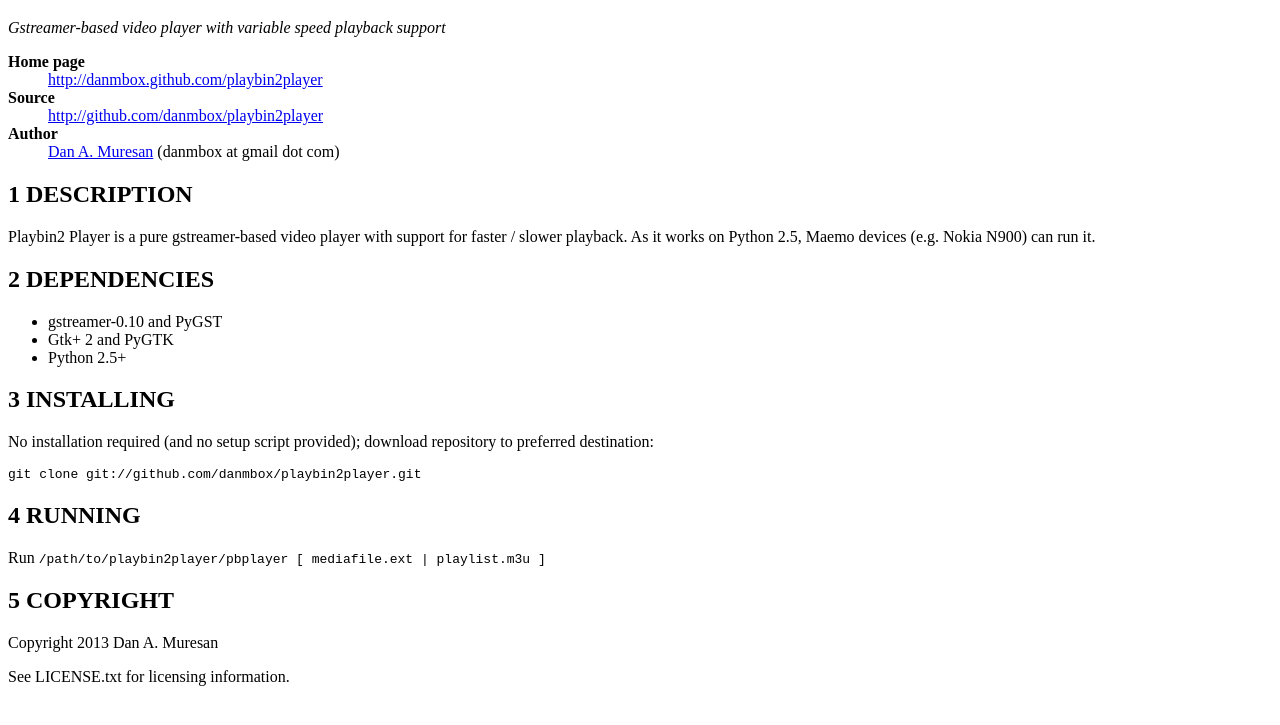
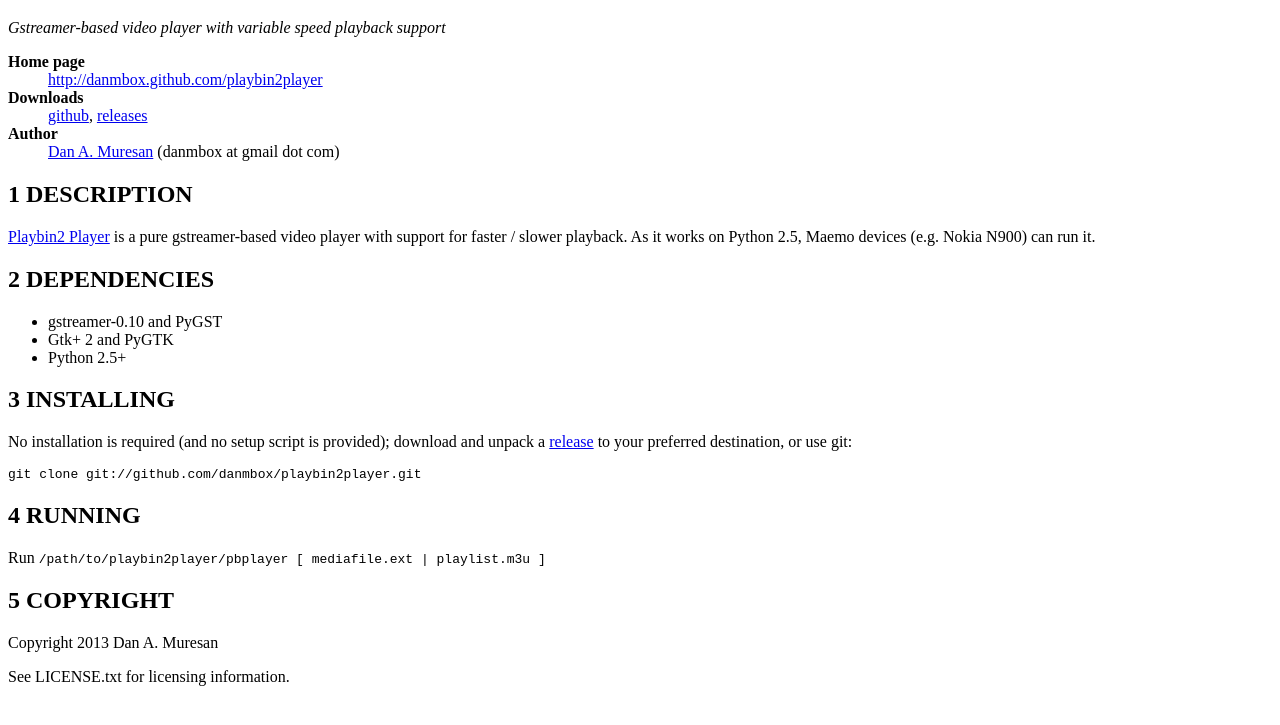
Before and after one commit to danmbox/playbin2player, a plain HTML site: page README.html in a window 1280 px wide. Shown: the part 61-786 px from the top of the page. Drawn offline with Linux system fonts and the light colour scheme.

Commit message:
README: added release links

```diff
--- a/README.html
+++ b/README.html
@@ -3,7 +3,7 @@
 <html>
 <head>
 <title>Playbin2 Player</title>
-<!-- 2013-11-15 Fri 13:25 -->
+<!-- 2013-11-15 Fri 14:02 -->
 <meta  http-equiv="Content-Type" content="text/html;charset=utf-8">
 <meta  name="generator" content="Org-mode">
 <meta  name="author" content="Dan Muresan">
@@ -142,7 +142,7 @@ for the JavaScript code in this tag.
 <dl class="org-dl">
 <dt> Home page </dt><dd><a href="http://danmbox.github.com/playbin2player">http://danmbox.github.com/playbin2player</a>
 </dd>
-<dt> Source </dt><dd><a href="http://github.com/danmbox/playbin2player">http://github.com/danmbox/playbin2player</a>
+<dt> Downloads </dt><dd><a href="https://github.com/danmbox/playbin2player">github</a>, <a href="https://github.com/danmbox/playbin2player/releases">releases</a>
 </dd>
 <dt> Author </dt><dd><a href="http://alumnus.caltech.edu/~muresan/">Dan A. Muresan</a> (danmbox at gmail dot com)
 </dd>
@@ -153,7 +153,7 @@ for the JavaScript code in this tag.
 <h2 id="sec-1"><span class="section-number-2">1</span> DESCRIPTION</h2>
 <div class="outline-text-2" id="text-1">
 <p>
-Playbin2 Player is a pure gstreamer-based video player with support for
+<a href="http://danmbox.github.com/playbin2player">Playbin2 Player</a> is a pure gstreamer-based video player with support for
 faster / slower playback. As it works on Python 2.5, Maemo devices (e.g.
 Nokia N900) can run it.
 </p>
@@ -180,8 +180,9 @@ Nokia N900) can run it.
 <h2 id="sec-3"><span class="section-number-2">3</span> INSTALLING</h2>
 <div class="outline-text-2" id="text-3">
 <p>
-No installation required (and no setup script provided); download repository to
-preferred destination:
+No installation is required (and no setup script is provided); download and unpack a
+<a href="https://github.com/danmbox/playbin2player/releases">release</a>
+to your preferred destination, or use git:
 </p>
 
 <p>
```
Also changed, not shown: 1 other file.
